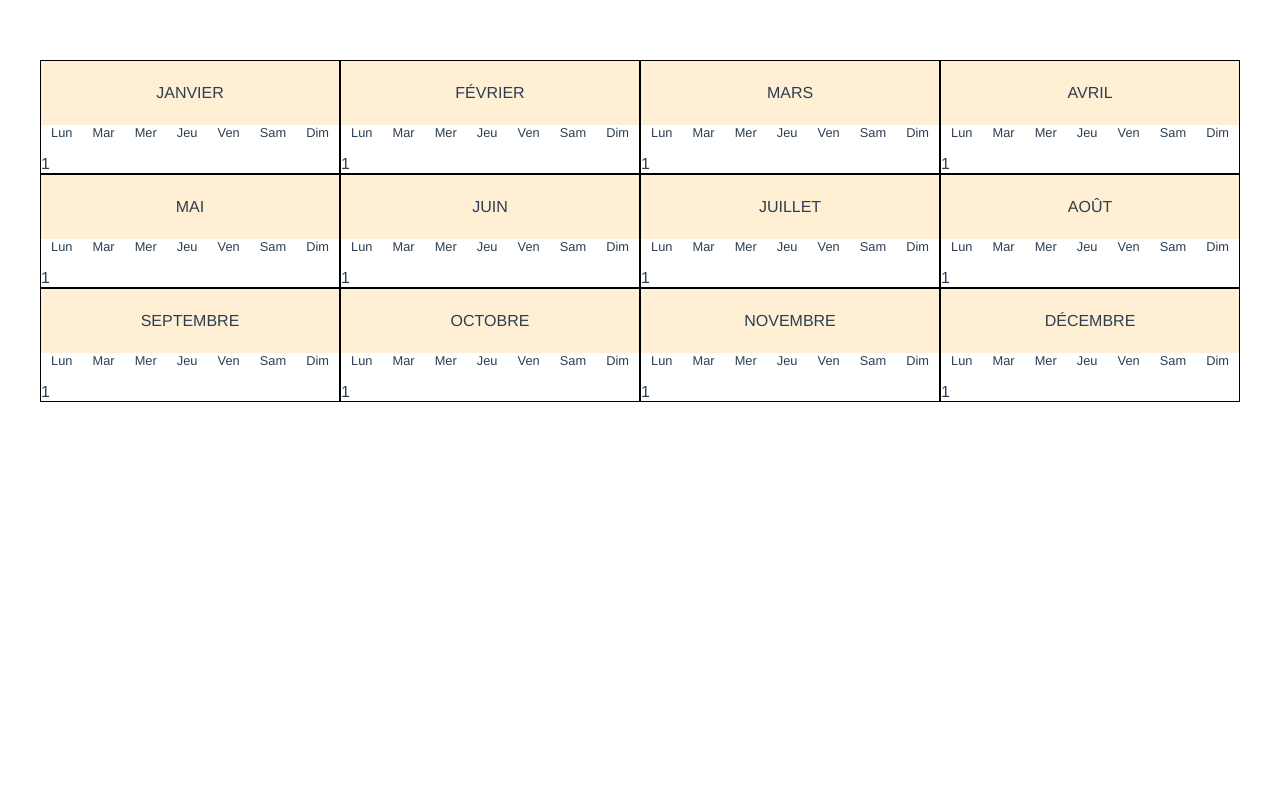
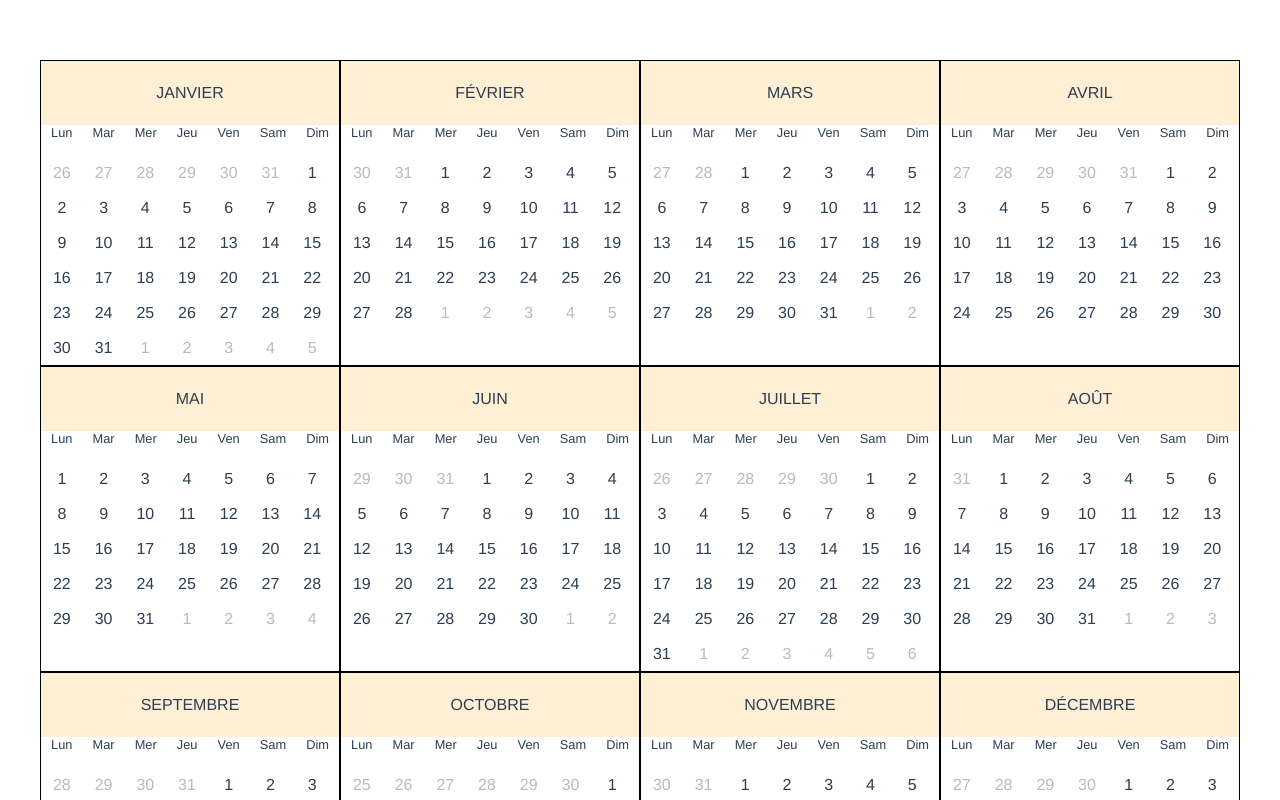
Before and after one commit to KevinTss/homemade-rangepicker, a Vue app: page / in a window 1280 px wide. Shown: the top 800 px of the page. Built offline with nearby package versions, Linux system fonts and the light colour scheme.

Commit message:
wip ranges hanlder

```diff
--- a/src/components/RangePicker.vue
+++ b/src/components/RangePicker.vue
@@ -19,7 +19,12 @@
       </div>
 
       <div class="rangepicker_month_numbers">
-        1
+        <div v-for='(day, i) in month.getDays()'
+             :key='`day-of-month-${month.getName()}-${i}`'
+             class="rangepicker_day"
+             :class="classForDay(day, month)">
+          {{ day.getDate() }}
+        </div>
       </div>
 
     </div>
@@ -28,19 +33,36 @@
 
 <script>
 import Month from './Month.js'
+import Ranges from './Ranges.js'
 
 export default {
   name: 'rangepicker',
   props: {
-    year: Number
+    year: Number,
+    value: Array
   },
   data () {
     return {
-      months: []
+      months: [],
+      ranges: []
     }
   },
   mounted () {
     this.months = Month.createMonthForYear(this.year)
+    this.ranges = Ranges.fromTimestamps(this.value)
+  },
+  methods: {
+    classForDay (day, month) {
+      let classes = []
+      console.log('aa', this.ranges)
+      // if (this.ranges.contains(day)) {
+      //   classes.push('rangepicker_range')
+      // }
+      if (!month.contains(day)) {
+        classes.push('rangepicker_out')
+      }
+      return classes
+    }
   }
 }
 </script>
```
